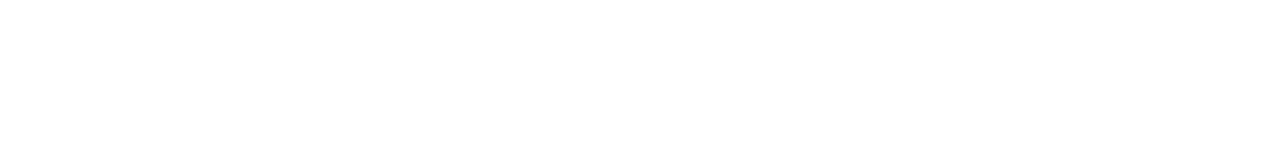
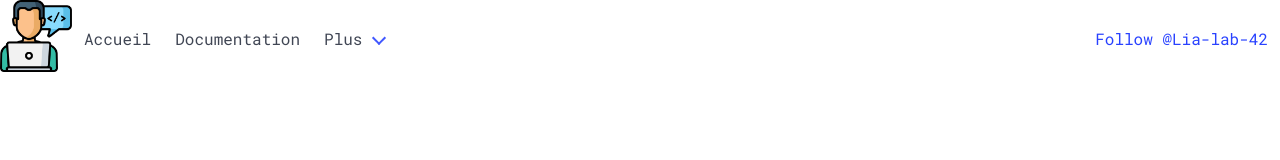
Before and after one commit to Lia-lab-42/portfolio, a plain HTML site: page index.html in a window 1280 px wide. Drawn offline with nearby package versions, Linux system fonts and the light colour scheme.

Commit message:
bar de navigation

```diff
--- a/css/index.css
+++ b/css/index.css
@@ -0,0 +1,3 @@
+* {
+    font-family: "Roboto Mono", Verdana, Geneva, Tahoma, sans-serif
+}
--- a/index.html
+++ b/index.html
@@ -1,10 +1,11 @@
 <!DOCTYPE html>
 <html lang="en">
+
 <head>
     <meta charset="UTF-8">
     <meta name="viewport" content="width=device-width, initial-scale=1.0">
-    <title>Document</title>
-    <link rel="icon" type="image/x-icon" href="./images/favicon_io/favicon.ico">
+    <title>Priscilia Neuville - Portfolio</title>
+    <link rel="icon" type="image/x-icon" href="./images/favicon_io/favicon-32x32.png">
 
     <!--
         Importation du fichier CSS de la librairie Bulma par CDN
@@ -21,8 +22,71 @@
 
     <!-- Importation de la typographi Roboto Mono -->
     <link href="https://fonts.googleapis.com/css2?family=Roboto+Mono:ital,wght@0,100..700;1,100..700&display=swap" rel="stylesheet">
+
+    <!--
+        importation des google Materials Icons
+        source: https://fonts.google.com/icons
+    -->
+    <link rel="stylesheet" href="https://fonts.googleapis.com/css2?family=Material+Symbols+Outlined:opsz,wght,FILL,GRAD@20..48,100..700,0..1,-50..200" />
+
+    <link rel="stylesheet" href="./css/index.css">
 </head>
+
 <body>
+    <header>
+        <!--
+            barre de Navigation avec un composant Bulma.
+            Reference: https://bulma.io/documentation/components/navbar/
+        -->
+        <nav class="navbar" role="navigation" aria-label="main navigation">
+            <!-- logo -->
+            <div class="navbar-brand">
+                <!-- Inserer un logo ici-->
+                 <a href="./">
+                     <img src="./images/developpement-web.png" width="72" height="72" alt="developpement web illustration">
+                 </a>
+            </div>
 
+
+            <div class="navbar-menu">
+                <!-- partie de gauche du menu -->
+                <div class="navbar-start">
+                    <a class="navbar-item" href="#home">Accueil</a>
+
+                    <a class="navbar-item">Documentation</a>
+
+                    <div class="navbar-item has-dropdown is-hoverable">
+                        <a class="navbar-link">Plus</a>
+
+                        <div class="navbar-dropdown">
+                            <a class="navbar-item">A propos</a>
+                            <a class="navbar-item">Carrière</a>
+                            <a class="navbar-item">Contact</a>
+
+                            <hr class="navbar-divider">
+
+                            <a class="navbar-item">
+                                Signaler un problème <span class="material-symbols-outlined">flag</span>
+                            </a>
+                        </div>
+                    </div>
+                </div>
+
+                <!-- partie de droite du menu -->
+                <div class="navbar-end">
+                    <div class="navbar-item">
+                        <div class="buttons">
+                            <!-- Le boutton github follow générer: https://buttons.github.io/ -->
+                            <a class="github-button" href="https://github.com/Lia-lab-42" data-color-scheme="no-preference: dark; light: dark; dark: dark;" data-size="large" aria-label="Follow @Lia-lab-42 on GitHub">Follow @Lia-lab-42</a>
+                        </div>
+                    </div>
+                </div>
+            </div>
+        </nav>
+    </header>
+
+    <!-- Javascript pour le boutton Github Follow -->
+    <script async defer src="https://buttons.github.io/buttons.js"></script>
 </body>
+
 </html>
```
Also changed, not shown: images/developpement-web.png (added).
